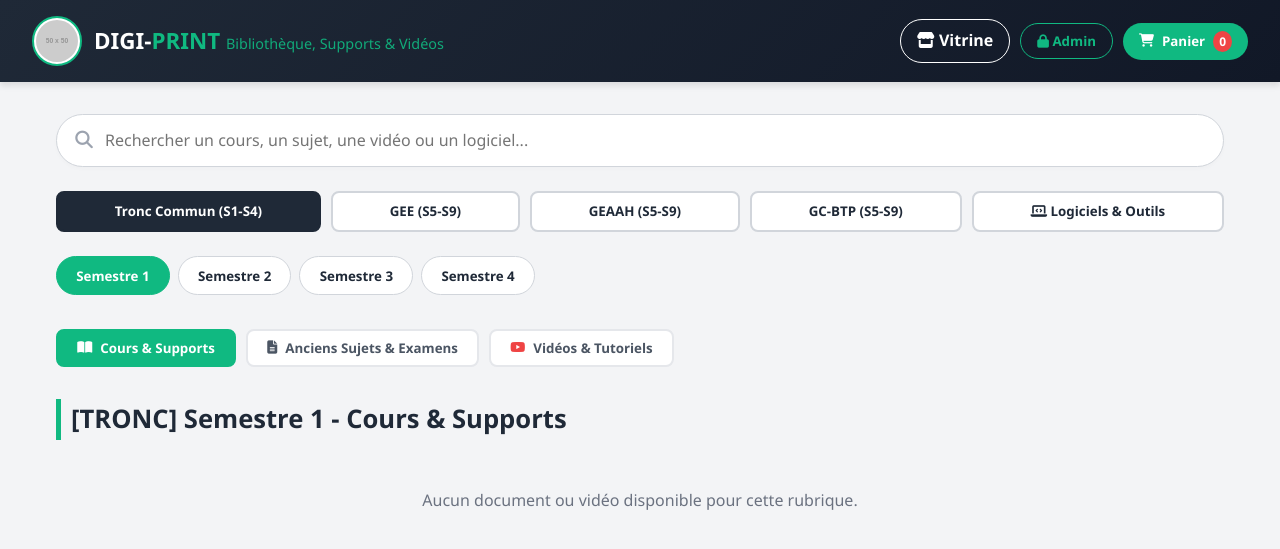
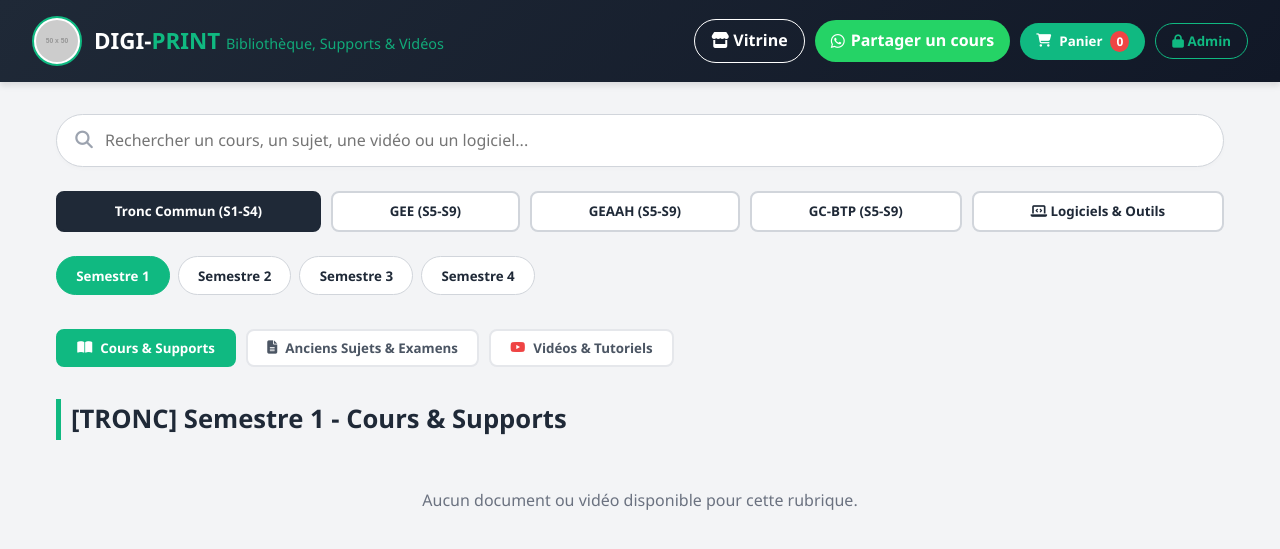
Before and after one commit to androsdarkside/digi-print, a plain HTML site: page bibliotheque.html in a window 1280 px wide. Drawn offline with Linux system fonts and the light colour scheme; no server answers; placeholder pictures from the web are drawn by us.

Commit message:
DigiPrint

```diff
--- a/bibliotheque.html
+++ b/bibliotheque.html
@@ -72,6 +72,7 @@
             display: flex;
             gap: 10px;
             align-items: center;
+            flex-wrap: wrap;
         }
 
         .btn-vitrine {
@@ -86,6 +87,21 @@
         }
 
         .btn-vitrine:hover { background: white; color: var(--dark); }
+
+        .btn-share-wa {
+            background: var(--whatsapp);
+            color: white;
+            padding: 0.5rem 1rem;
+            border-radius: 50px;
+            text-decoration: none;
+            font-weight: 600;
+            display: flex;
+            align-items: center;
+            gap: 6px;
+            transition: 0.2s;
+        }
+
+        .btn-share-wa:hover { background: #1ebd58; }
 
         .btn-admin {
             background: transparent;
@@ -149,7 +165,6 @@
             font-size: 1.1rem;
         }
 
-        /* Sélection des Rubriques (Filières + Logiciels) */
         .filiere-nav {
             display: flex;
             gap: 10px;
@@ -174,7 +189,6 @@
         .filiere-btn.active { background: var(--dark); color: white; border-color: var(--dark); }
         .filiere-btn.software-tab.active { background: var(--software); border-color: var(--software); }
 
-        /* Sélection des Semestres */
         .semesters-nav {
             display: flex;
             gap: 8px;
@@ -192,7 +206,6 @@
         .semester-btn:hover { border-color: var(--primary); color: var(--primary); }
         .semester-btn.active { background: var(--primary); color: white; border-color: var(--primary); }
 
-        /* Sélecteur de Type (Cours, Examens, Vidéos) */
         .type-selector { display: flex; gap: 10px; margin-bottom: 2rem; flex-wrap: wrap; }
         .type-btn {
             background: white; border: 2px solid #e5e7eb; color: #4b5563;
@@ -293,10 +306,14 @@
         </div>
         <div class="header-actions">
             <a href="index.html" class="btn-vitrine"><i class="fa-solid fa-store"></i> Vitrine</a>
-            <button class="btn-admin" onclick="handleAdminClick()"><i class="fa-solid fa-lock" id="admin-icon"></i> <span id="admin-btn-text">Admin</span></button>
+            <!-- Bouton pour partager un cours directement sur WhatsApp -->
+            <a href="https://wa.me/22650989590?text=Bonjour%20DIGI-PRINT,%20je%20souhaite%20partager%20un%20cours%20ou%20un%20ancien%20sujet%20pour%20la%20bibliothèque." target="_blank" class="btn-share-wa">
+                <i class="fa-brands fa-whatsapp"></i> Partager un cours
+            </a>
             <button class="cart-btn" onclick="openCart()">
                 <i class="fa-solid fa-cart-shopping"></i> Panier <span id="cart-count" class="badge">0</span>
             </button>
+            <button class="btn-admin" onclick="handleAdminClick()"><i class="fa-solid fa-lock" id="admin-icon"></i> <span id="admin-btn-text">Admin</span></button>
         </div>
     </header>
 
@@ -756,7 +773,6 @@
                     const deleteDisplay = isUserAdmin ? 'flex' : 'none';
 
                     if (data.filiere === 'LOGICIELS') {
-                        // Carte Logiciel
                         html += `
                             <div class="card" style="border-top: 4px solid var(--software);">
                                 <button class="btn-delete-card" style="display: ${deleteDisplay};" onclick="deleteDocument('${data.id}', '${safeTitle}')" title="Supprimer">
@@ -773,7 +789,6 @@
                             </div>
                         `;
                     } else if (data.type === 'video') {
-                        // Carte Vidéo YouTube
                         html += `
                             <div class="card" style="border-top: 4px solid var(--video);">
                                 <button class="btn-delete-card" style="display: ${deleteDisplay};" onclick="deleteDocument('${data.id}', '${safeTitle}')" title="Supprimer">
@@ -792,7 +807,6 @@
                             </div>
                         `;
                     } else {
-                        // Carte Cours / Examen classique
                         html += `
                             <div class="card">
                                 <button class="btn-delete-card" style="display: ${deleteDisplay};" onclick="deleteDocument('${data.id}', '${safeTitle}')" title="Supprimer">
@@ -893,7 +907,7 @@
                 return;
             }
 
-            let html =`’`;
+            let html = '';
             let grandTotal = 0;
 
             cart.forEach((item, index) => {
```
